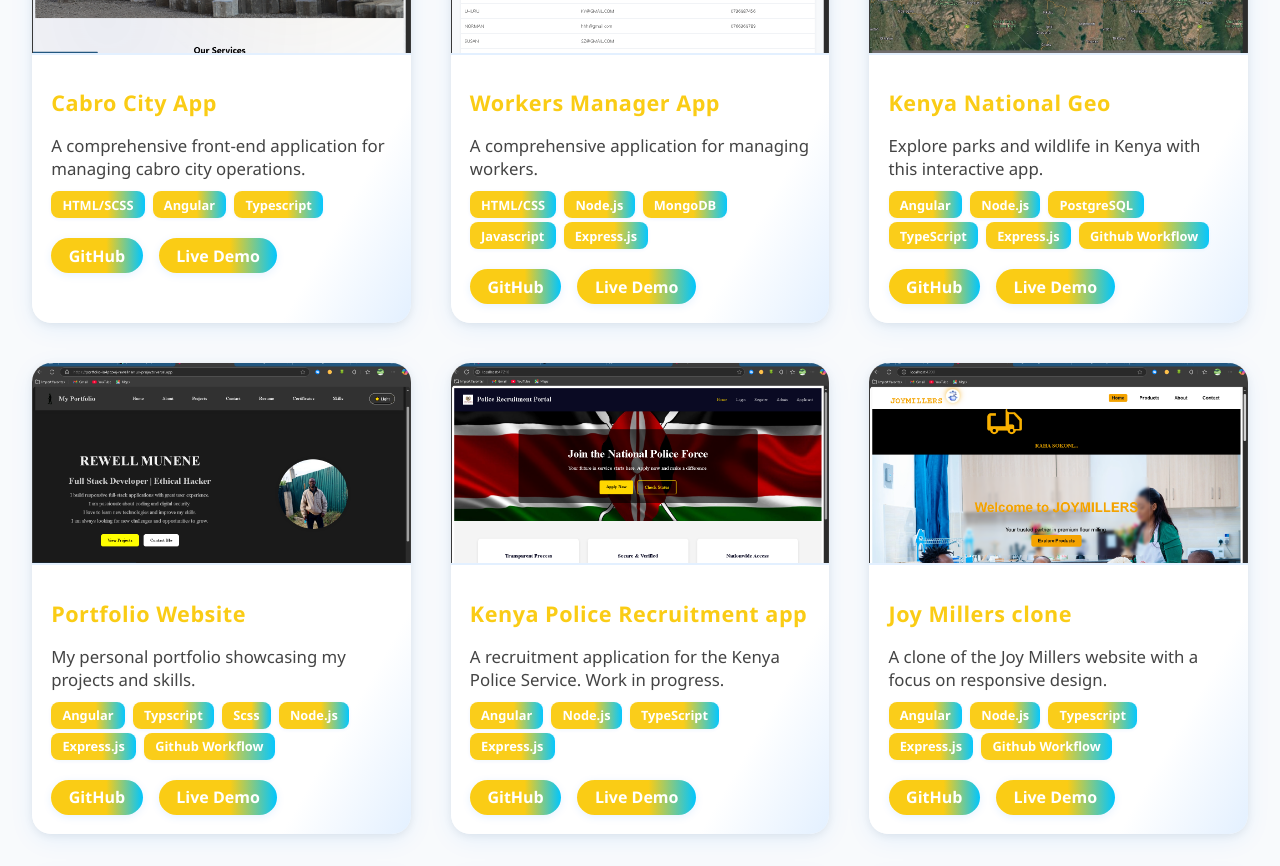
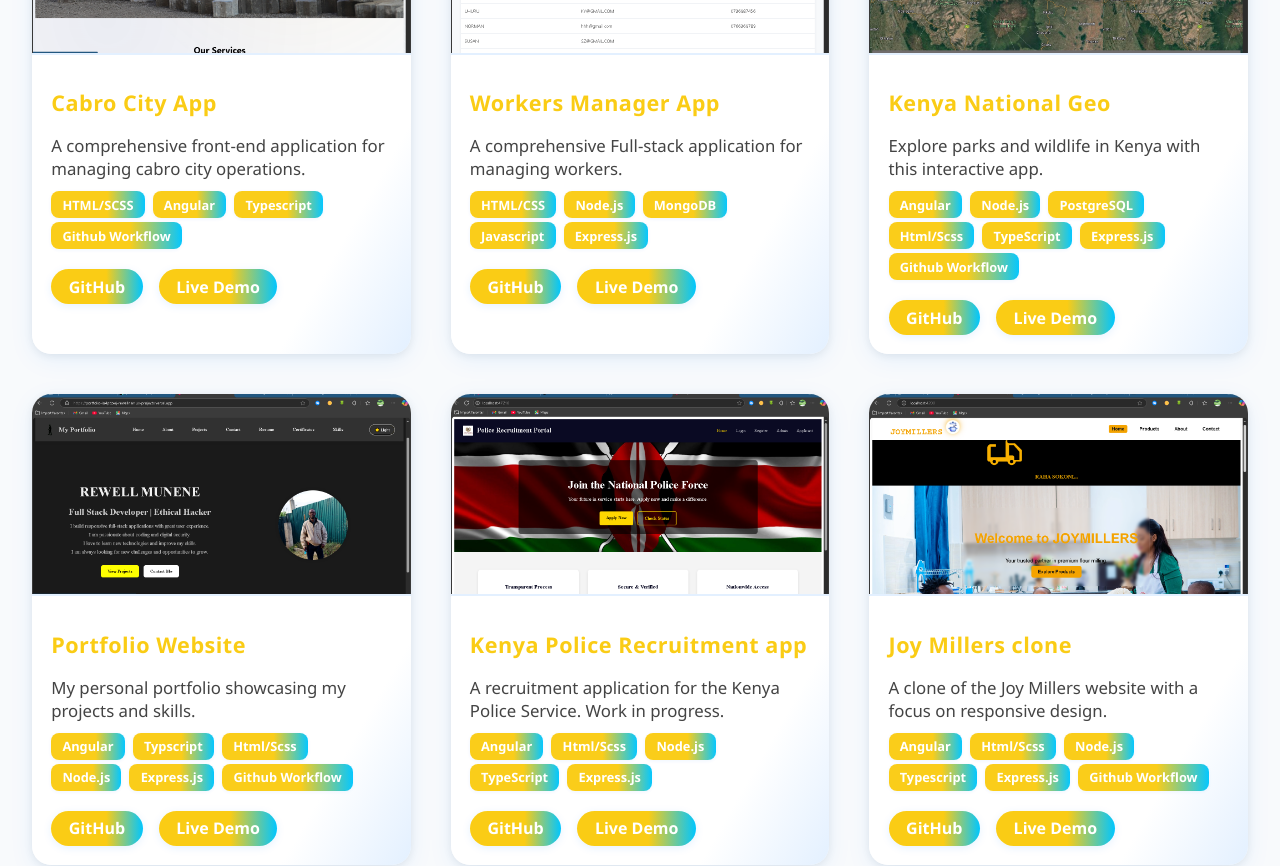
Before and after one commit to rewellnamu/portfolio, an Angular app: page /projects in a window 1280 px wide. Shown: the part 420-1286 px from the top of the page. Built offline with nearby package versions, Linux system fonts and the light colour scheme.

Commit message:
refactor: update project descriptions and technologies for clarity and consistency

```diff
--- a/src/app/components/projects/projects.component.ts
+++ b/src/app/components/projects/projects.component.ts
@@ -14,14 +14,14 @@ export class ProjectsComponent {
     {
       title:'Cabro City App',
       description: ' A comprehensive front-end application for managing cabro city operations.',
-      tech: ['HTML/SCSS', 'Angular', 'Typescript', ],
+      tech: ['HTML/SCSS', 'Angular', 'Typescript', 'Github Workflow'],
       github: 'https://github.com/rewellnamu/cabro-city-APP',
       demo: 'https://cabro-city-app.vercel.app/',
       image: 'Screenshot (317).png'
     },
     {
       title: 'Workers Manager App',
-      description: ' A comprehensive application for managing workers.',
+      description: ' A comprehensive Full-stack application for managing workers.',
       tech: ['HTML/CSS', 'Node.js', 'MongoDB', 'Javascript', 'Express.js'],
       github: 'https://github.com/rewellnamu/WORK-MANAGER',
       demo: 'https://work-manager-wine.vercel.app/',
@@ -30,7 +30,7 @@ export class ProjectsComponent {
     {
       title: 'Kenya National Geo',
       description: 'Explore parks and wildlife in Kenya with this interactive app.',
-      tech: ['Angular', 'Node.js', 'PostgreSQL', 'TypeScript','Express.js','Github Workflow'],
+      tech: ['Angular', 'Node.js', 'PostgreSQL','Html/Scss','TypeScript','Express.js','Github Workflow'],
       github: 'https://github.com/rewellnamu/kenya-national-geo',
       demo: 'https://kenya-national-geo.vercel.app/',
       image: 'Screenshot (256).png'
@@ -38,7 +38,7 @@ export class ProjectsComponent {
     {
       title: 'Portfolio Website',
       description: 'My personal portfolio showcasing my projects and skills.',
-      tech: ['Angular','Typscript','Scss','Node.js','Express.js','Github Workflow'],
+      tech: ['Angular','Typscript','Html/Scss','Node.js','Express.js','Github Workflow'],
       github: 'https://github.com/rewellnamu/portfolio',
       demo: 'https://portfolio-p1ls.vercel.app/',
       image: 'Screenshot (289).png'
@@ -46,7 +46,7 @@ export class ProjectsComponent {
     {
       title: 'Kenya Police Recruitment app',
       description: 'A recruitment application for the Kenya Police Service. Work in progress.',
-      tech: ['Angular', 'Node.js', 'TypeScript','Express.js'],
+      tech: ['Angular','Html/Scss', 'Node.js', 'TypeScript','Express.js'],
       github: 'https://github.com/rewellnamu/kenyaPolice-Portal',
       demo: 'https://kenya-police-portal.vercel.app/',
       image: 'Screenshot (313).png'
@@ -55,7 +55,7 @@ export class ProjectsComponent {
     {
       title: 'Joy Millers clone',
       description: 'A clone of the Joy Millers website with a focus on responsive design.',
-      tech: ['Angular', 'Node.js', 'Typescript', 'Express.js', 'Github Workflow'],
+      tech: ['Angular','Html/Scss', 'Node.js', 'Typescript', 'Express.js', 'Github Workflow'],
       github: 'https://github.com/rewellnamu/JOY-MILLERS-LTD',
       demo: 'https://joy-millers-ltd.vercel.app/',
       image: 'Screenshot (293).png'
```
